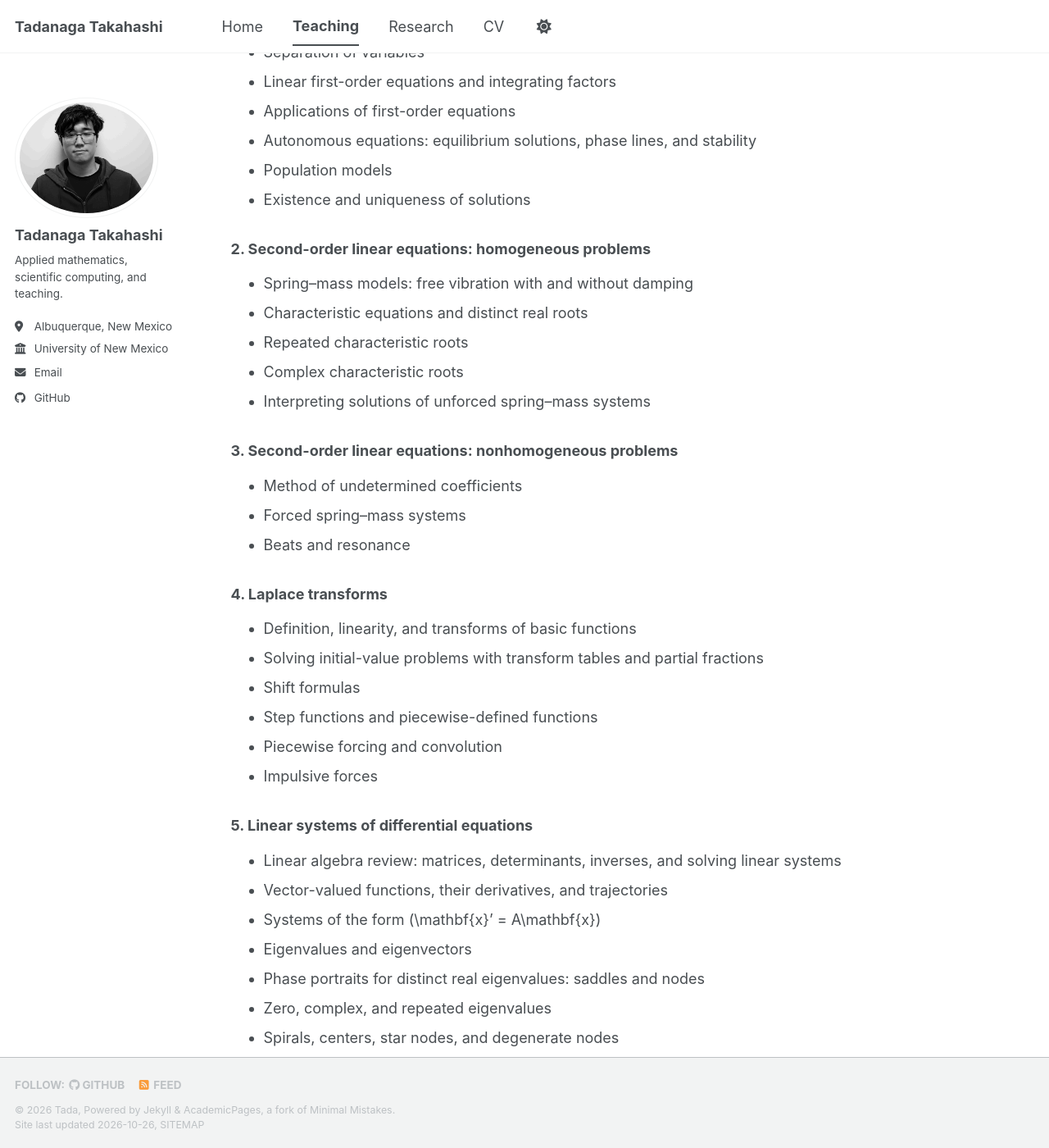
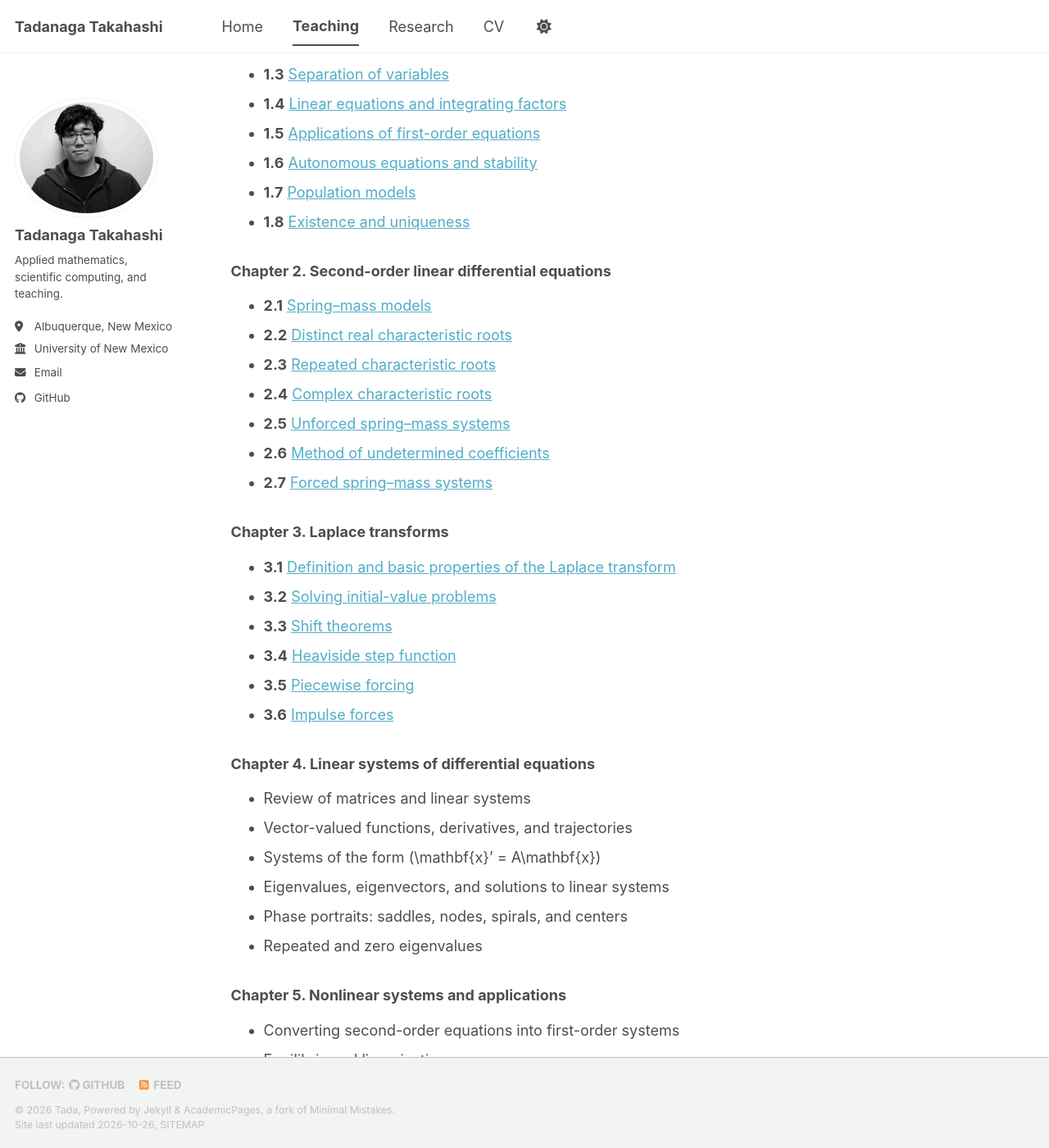
Before and after one commit to tadanaga/webpage, a Jekyll site: the page built from _pages/math-316.md, in a window 1280 px wide and 1400 px high, scrolled down 495 px. Shown: the whole window at 82% size. Built offline with Jekyll 4.4.1, drawn with Linux system fonts in a browser that asks for light colours; a style sheet for code colours, icons or effects is not loaded; some of the changed text lies outside the part shown.

Commit message:
Link first three chapters of MATH 316 lecture notes

```diff
--- a/_pages/math-316.md
+++ b/_pages/math-316.md
@@ -9,57 +9,52 @@ author_profile: true
 
 An introduction to ordinary differential equations, their solution methods, and applications in the physical and natural sciences.
 
-## Curriculum
+## Curriculum and lecture notes
 
-The course is organized around the topics below. The order and emphasis may vary slightly from semester to semester.
+The course is organized by chapter and topic rather than by class meeting. The order and emphasis may vary from semester to semester. Linked topics have lecture notes available as PDFs.
 
-### 1. First-order differential equations
+### Chapter 1. First-order differential equations
 
-- Introduction to differential equations, initial-value problems, and verifying solutions
-- Direction fields and solution curves
-- Separation of variables
-- Linear first-order equations and integrating factors
-- Applications of first-order equations
-- Autonomous equations: equilibrium solutions, phase lines, and stability
-- Population models
-- Existence and uniqueness of solutions
+- **1.1** [Introduction to first-order differential equations]({{ '/files/Math316/1.1-first-order.pdf' | relative_url }})
+- **1.2** [Solutions and direction fields]({{ '/files/Math316/1.2-solutions.pdf' | relative_url }})
+- **1.3** [Separation of variables]({{ '/files/Math316/1.3-separation.pdf' | relative_url }})
+- **1.4** [Linear equations and integrating factors]({{ '/files/Math316/1.4-linear-equations.pdf' | relative_url }})
+- **1.5** [Applications of first-order equations]({{ '/files/Math316/1.5-applications.pdf' | relative_url }})
+- **1.6** [Autonomous equations and stability]({{ '/files/Math316/1.6-autonomous.pdf' | relative_url }})
+- **1.7** [Population models]({{ '/files/Math316/1.7-population.pdf' | relative_url }})
+- **1.8** [Existence and uniqueness]({{ '/files/Math316/1.8-existence-uniqueness.pdf' | relative_url }})
 
-### 2. Second-order linear equations: homogeneous problems
+### Chapter 2. Second-order linear differential equations
 
-- Spring–mass models: free vibration with and without damping
-- Characteristic equations and distinct real roots
-- Repeated characteristic roots
-- Complex characteristic roots
-- Interpreting solutions of unforced spring–mass systems
+- **2.1** [Spring–mass models]({{ '/files/Math316/2.1-spring-model.pdf' | relative_url }})
+- **2.2** [Distinct real characteristic roots]({{ '/files/Math316/2.2-distinct-roots.pdf' | relative_url }})
+- **2.3** [Repeated characteristic roots]({{ '/files/Math316/2.3-repeated-roots.pdf' | relative_url }})
+- **2.4** [Complex characteristic roots]({{ '/files/Math316/2.4-complex-roots.pdf' | relative_url }})
+- **2.5** [Unforced spring–mass systems]({{ '/files/Math316/2.5-unforced-spings.pdf' | relative_url }})
+- **2.6** [Method of undetermined coefficients]({{ '/files/Math316/2.6-mouc.pdf' | relative_url }})
+- **2.7** [Forced spring–mass systems]({{ '/files/Math316/2.7-forced-springs.pdf' | relative_url }})
 
-### 3. Second-order linear equations: nonhomogeneous problems
+### Chapter 3. Laplace transforms
 
-- Method of undetermined coefficients
-- Forced spring–mass systems
-- Beats and resonance
+- **3.1** [Definition and basic properties of the Laplace transform]({{ '/files/Math316/3.1-definition.pdf' | relative_url }})
+- **3.2** [Solving initial-value problems]({{ '/files/Math316/3.2-solving-ivps.pdf' | relative_url }})
+- **3.3** [Shift theorems]({{ '/files/Math316/3.3-shift.pdf' | relative_url }})
+- **3.4** [Heaviside step function]({{ '/files/Math316/3.4-heaviside.pdf' | relative_url }})
+- **3.5** [Piecewise forcing]({{ '/files/Math316/3.5-pw-forcing.pdf' | relative_url }})
+- **3.6** [Impulse forces]({{ '/files/Math316/3.6-impulse.pdf' | relative_url }})
 
-### 4. Laplace transforms
+### Chapter 4. Linear systems of differential equations
 
-- Definition, linearity, and transforms of basic functions
-- Solving initial-value problems with transform tables and partial fractions
-- Shift formulas
-- Step functions and piecewise-defined functions
-- Piecewise forcing and convolution
-- Impulsive forces
+- Review of matrices and linear systems
+- Vector-valued functions, derivatives, and trajectories
+- Systems of the form \(\mathbf{x}' = A\mathbf{x}\)
+- Eigenvalues, eigenvectors, and solutions to linear systems
+- Phase portraits: saddles, nodes, spirals, and centers
+- Repeated and zero eigenvalues
 
-### 5. Linear systems of differential equations
+### Chapter 5. Nonlinear systems and applications
 
-- Linear algebra review: matrices, determinants, inverses, and solving linear systems
-- Vector-valued functions, their derivatives, and trajectories
-- Systems of the form \(\mathbf{x}' = A\mathbf{x}\)
-- Eigenvalues and eigenvectors
-- Phase portraits for distinct real eigenvalues: saddles and nodes
-- Zero, complex, and repeated eigenvalues
-- Spirals, centers, star nodes, and degenerate nodes
-
-### 6. Nonlinear systems and applications
-
-- Rewriting second-order equations as first-order systems
+- Converting second-order equations into first-order systems
 - Equilibria and linearization
 - Competing-species models
 - Lotka–Volterra predator–prey model
```
